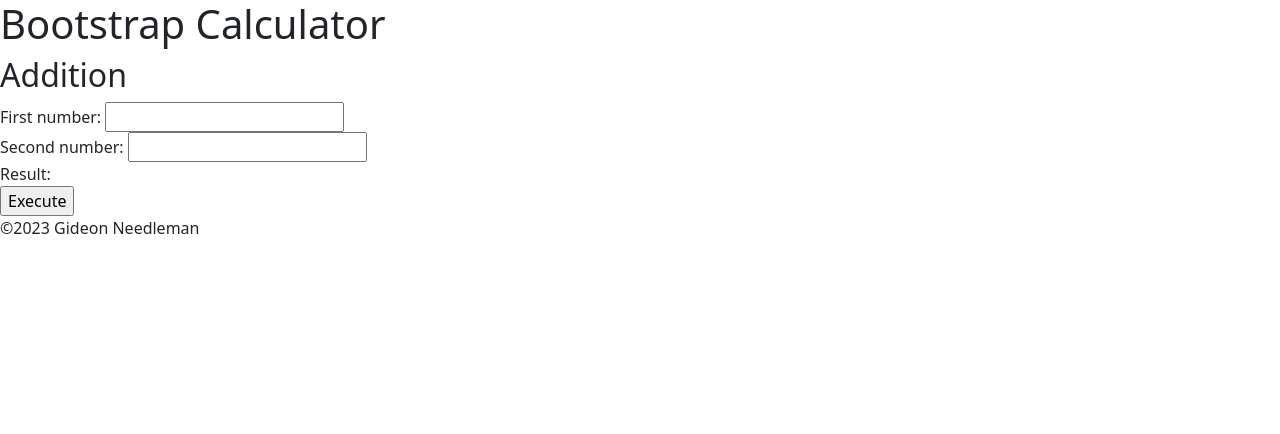
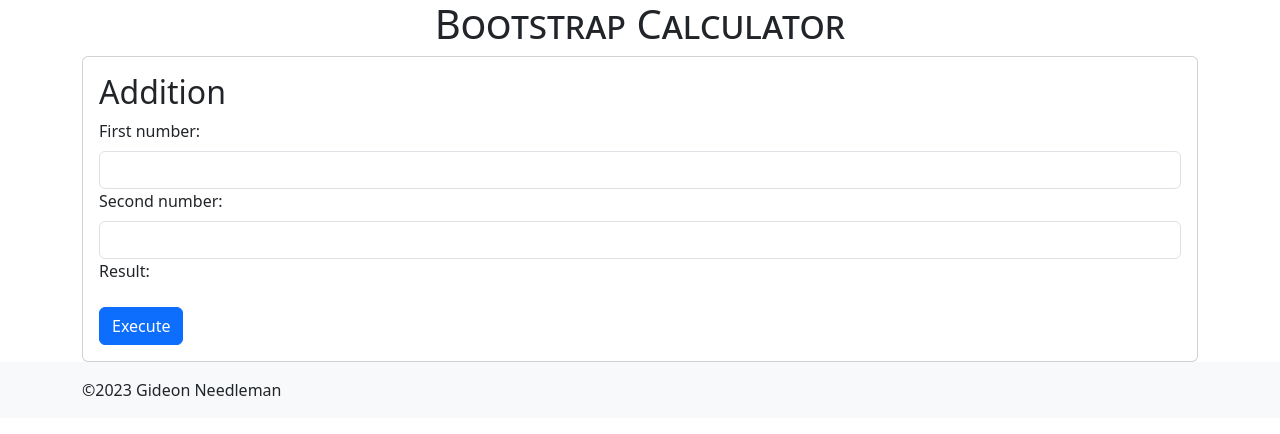
Before and after one commit to GideonNeedleman/bootcalc, a plain HTML site: page index.html in a window 1280 px wide. Drawn offline with nearby package versions, Linux system fonts and the light colour scheme.

Commit message:
bootstrap styling
Used bootstrap containers and cards to restyle the calculator

```diff
--- a/index.html
+++ b/index.html
@@ -7,20 +7,32 @@
 	<link href="https://cdn.jsdelivr.net/npm/bootstrap@5.3.0-alpha3/dist/css/bootstrap.min.css" rel="stylesheet" integrity="sha384-KK94CHFLLe+nY2dmCWGMq91rCGa5gtU4mk92HdvYe+M/SXH301p5ILy+dN9+nJOZ" crossorigin="anonymous">
 	<script src="https://cdn.jsdelivr.net/npm/bootstrap@5.3.0-alpha3/dist/js/bootstrap.bundle.min.js" integrity="sha384-ENjdO4Dr2bkBIFxQpeoTz1HIcje39Wm4jDKdf19U8gI4ddQ3GYNS7NTKfAdVQSZe" crossorigin="anonymous"></script>
 	<script src="script.js"></script>
+	<link href="style.css" rel="stylesheet">
 </head>
 <body>
-	<h1>Bootstrap Calculator</h1>
-	<div id="addition">
-		<h2>Addition</h2>
-		<label for="op1">First number:</label>
-		<input type="number" name="op1" id="op1" required>
-		<br>
-		<label for="op2">Second number:</label>
-		<input type="number" name="op2" id="op2" required>
-		<br>
-		<div>Result: <span id="addition_result"></span></div>
-		<input type="button" value="Execute" onclick="addition()">
+	<nav>
+		<h1>Bootstrap Calculator</h1>
+	</nav>
+	<div class="container">
+		<div id="addition" class="card">
+			<div class="card-body">
+				<h2 class=card-title>Addition</h2>
+				<label for="op1" class="form-label">First number:</label>
+				<input type="number" name="op1" id="op1" class="form-control" required>
+
+				<label for="op2" class="form-label">Second number:</label>
+				<input type="number" name="op2" id="op2" class="form-control" required>
+
+				<div>Result: <span id="addition_result"></span></div>
+				<br>
+				<input type="button" class="btn btn-primary" value="Execute" onclick="addition()">
+			</div>
+		</div>
 	</div>
-	<footer>&#169;2023 Gideon Needleman</footer>
+	<footer class="footer mt-auto py-3 bg-light">
+		<div class="container">
+			&#169;2023 Gideon Needleman
+		</div>
+	</footer>
 </body>
 </html>
--- /dev/null
+++ b/style.css
@@ -0,0 +1,8 @@
+h1 {
+	text-align: center;
+	font-variant: small-caps;
+}
+
+#addition_result {
+	font-weight: bold;
+}
```
